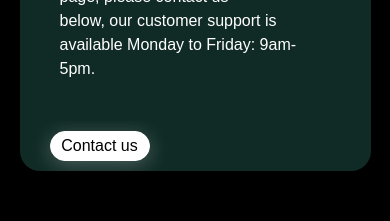
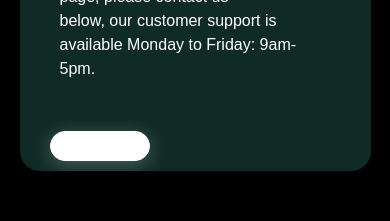
Before and after one commit to IDRWEBSITE/frontend, a React (Create React App) app: page /products in a window 390 px wide. Shown: the part 1160-1381 px from the top of the page. Built offline with nearby package versions, Linux system fonts and the light colour scheme; a web font is replaced by a local one.

Commit message:
added close-btn

```diff
--- a/src/components/Products/module.products.css
+++ b/src/components/Products/module.products.css
@@ -240,7 +240,7 @@ tr {
 
 }
 .popup-card .close-btn{
-  color: #e2e2e2;
+  color: #1d1c1c;
   z-index: 6;
   position: absolute;
   right: 0;
@@ -348,6 +348,7 @@ tr {
     }
 
     .contact-btn {
+      color: #FFF;
       width: 100px;
       height: 30px;
       margin: 10px 30px;
```
